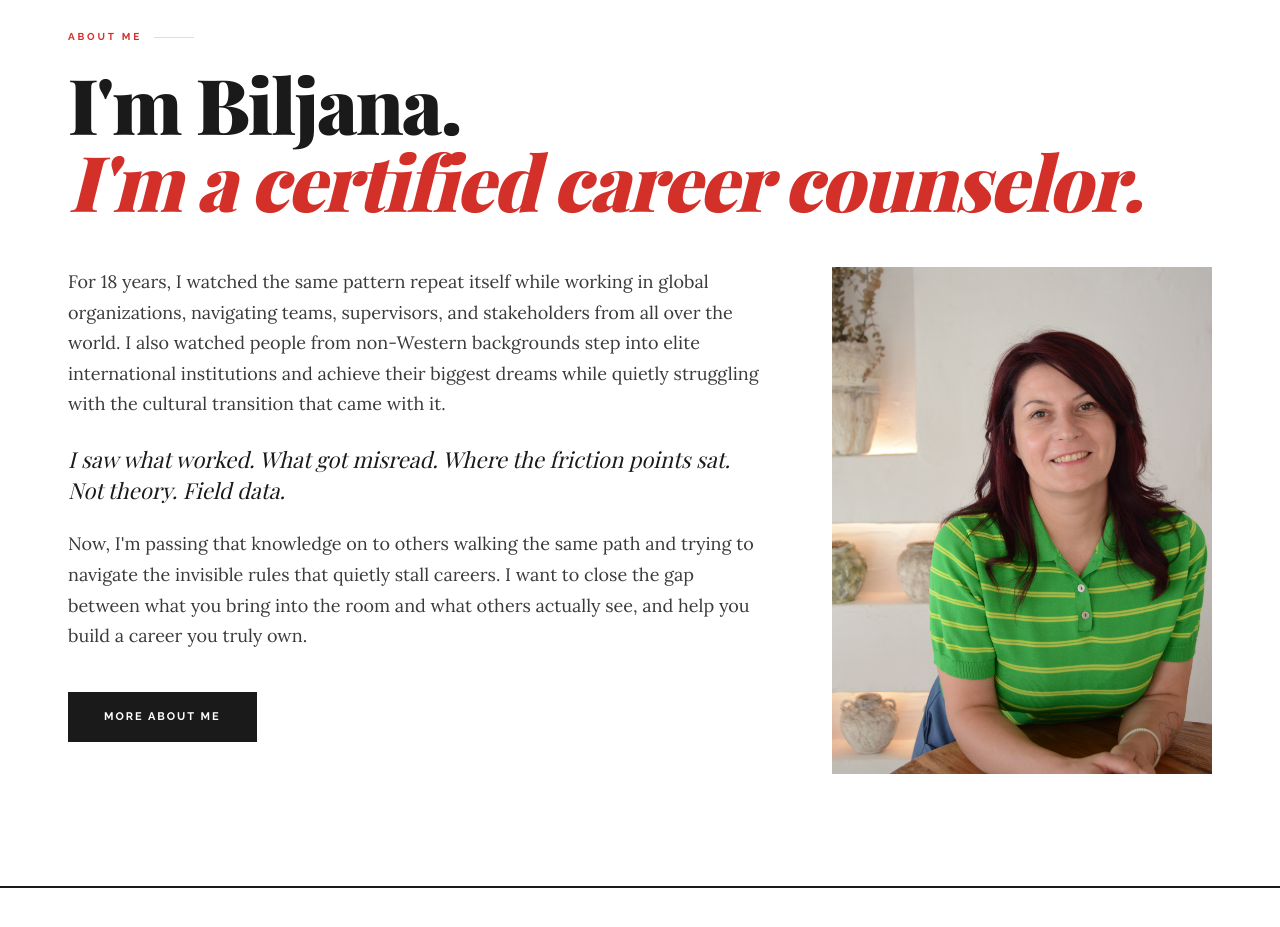
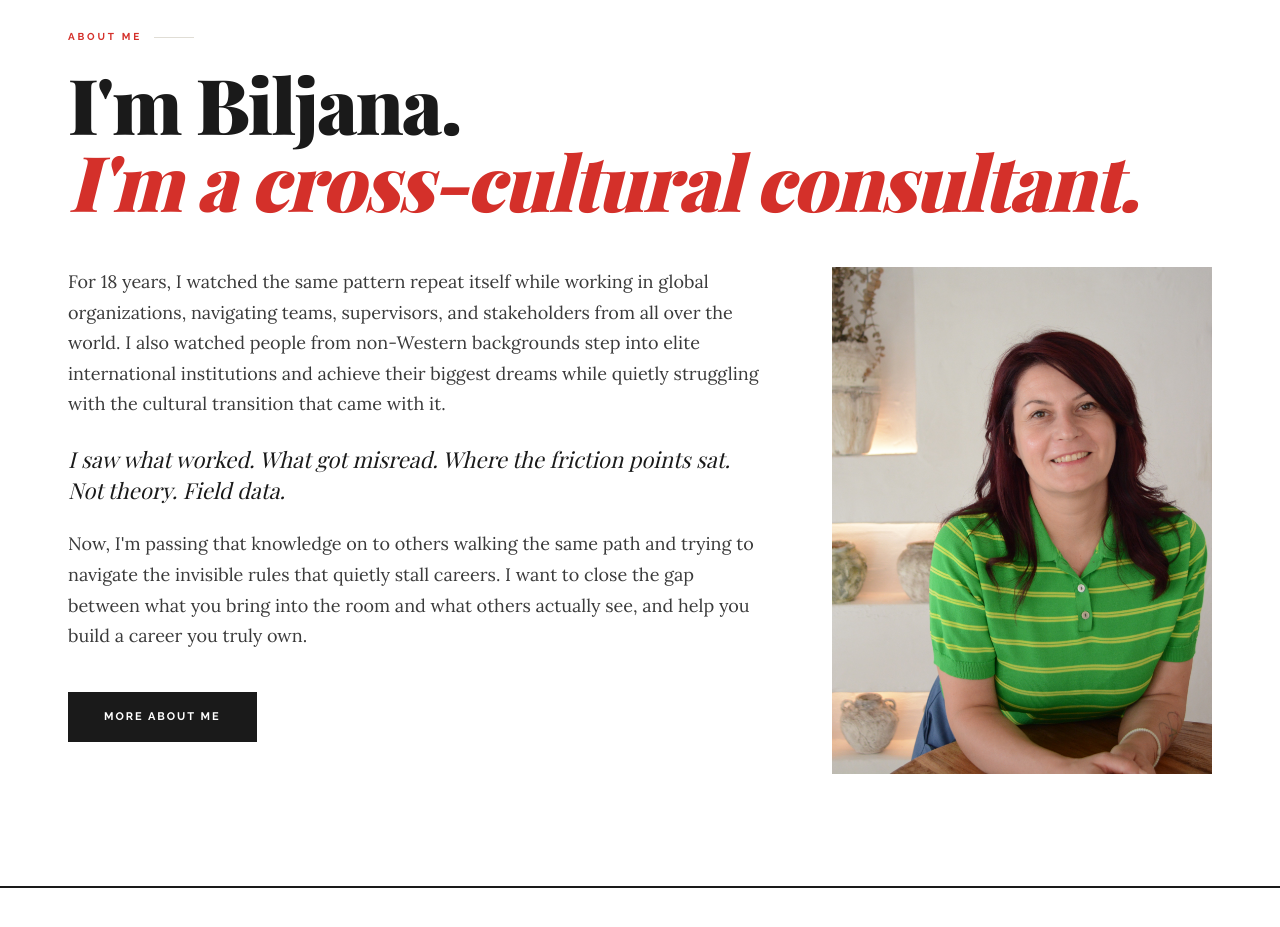
Before and after one commit to biljanatasetovikj-boop/InvisibleRules, a Next.js app: page / in a window 1280 px wide. Shown: the part 3540-4467 px from the top of the page. Built offline with nearby package versions, Linux system fonts and the light colour scheme; a web font is replaced by a local one.

Commit message:
About: change subtitle to cross-cultural consultant

```diff
--- a/components/About.tsx
+++ b/components/About.tsx
@@ -16,7 +16,7 @@ export default function About() {
             I&apos;m Biljana.
             <br />
             <span className="italic text-[#d4302a]">
-              I&apos;m a certified career counselor.
+              I&apos;m a cross-cultural consultant.
             </span>
           </h2>
         </FadeIn>
```
